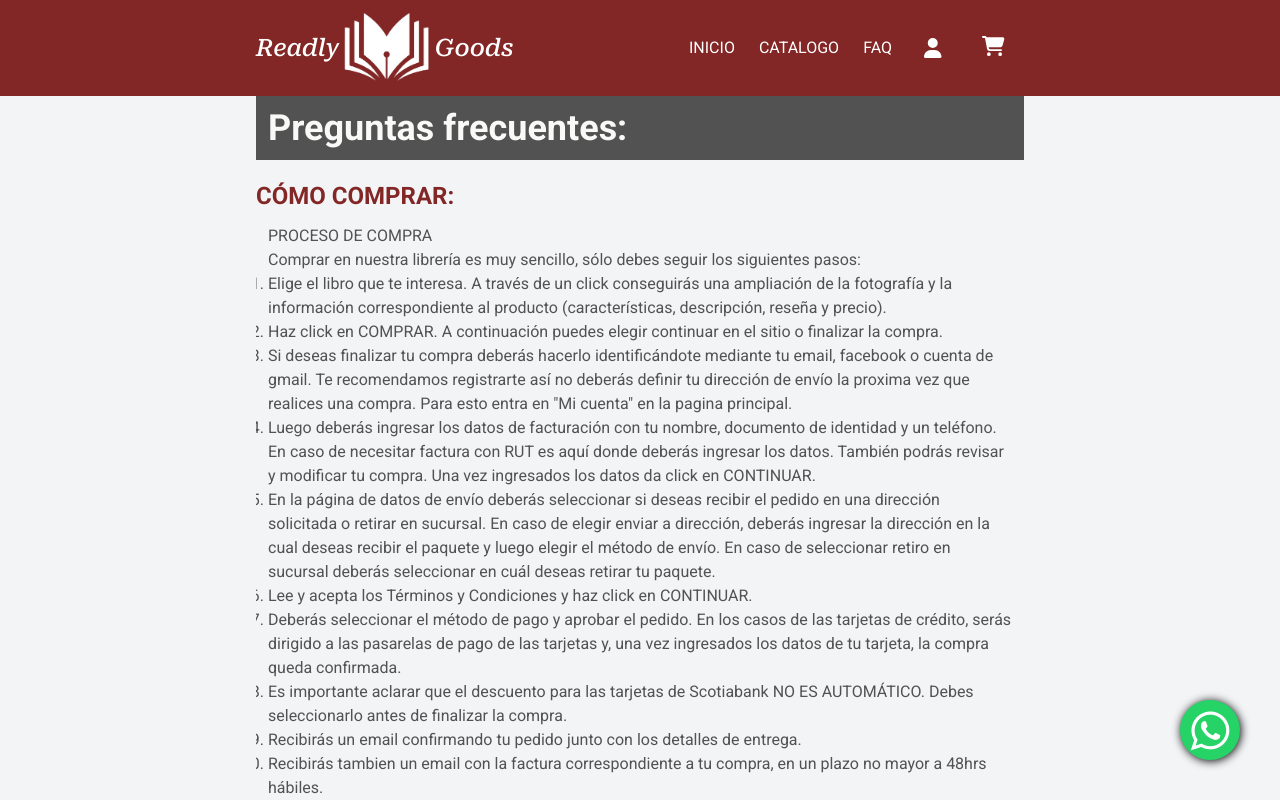
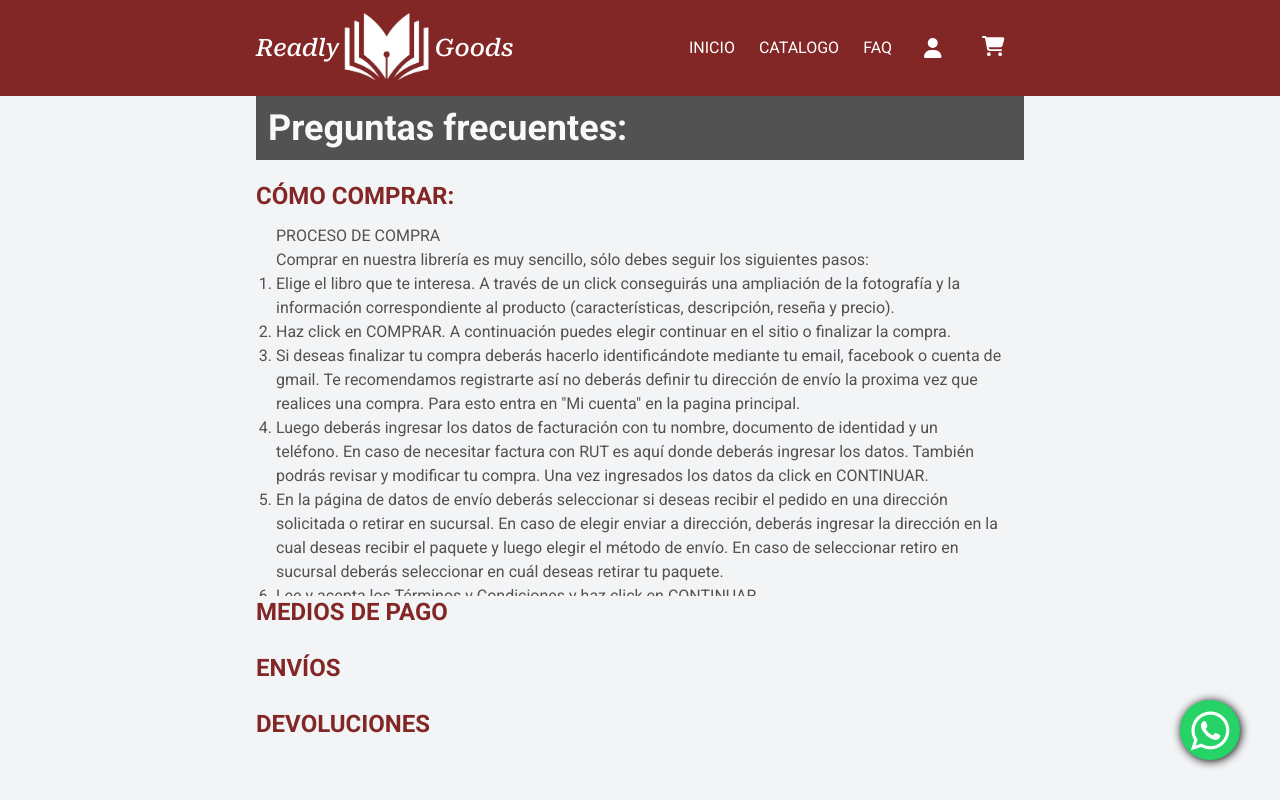
Before and after one commit to No-Country/c15-58-n-react-agregarback, a React (Vite) app in the folder Front/readly-goods/: page /faq in a window 1280 px wide. Both pictures are taken after a click on the button "CÓMO COMPRAR:". Shown: the top 800 px of the page. Built offline with nearby package versions, Linux system fonts and the light colour scheme; a web font is replaced by a local one.

Commit message:
update class accordion FAQ

```diff
--- a/Front/readly-goods/src/components/accordion/Accordion.jsx
+++ b/Front/readly-goods/src/components/accordion/Accordion.jsx
@@ -28,7 +28,10 @@ const Accordion = ({
   const acordionRef = useRef(null);
 
   const handleOutsideClick = () => {
-         setAccordionOpen(false);
+    setTimeout(() => {
+      setAccordionOpen(false);
+    }, 300);
+
     }
   useClickAway(acordionRef, handleOutsideClick)
 
@@ -45,11 +48,11 @@ const Accordion = ({
 
       <div
 
-        className={`${classContent} grid overflow-hidden transition-all duration-1000 ease-in-out cursor-pointer
+        className={`${classContent} grid overflow-hidden transition-all duration-1000 ease-in cursor-pointer
             ${
               accordionOpen
-                ? "grid-rows-[1fr] opacity-100 "
-                : "grid-rows-[0fr] opacity-0 "
+                ? "grid-rows-[1fr] opacity-100 max-h-96"
+                : "grid-rows-[0fr] opacity-0 max-h-0"
             }`}
       >
         {accordionOpen && content}
--- a/Front/readly-goods/src/components/pages/faq/Faq.jsx
+++ b/Front/readly-goods/src/components/pages/faq/Faq.jsx
@@ -80,7 +80,7 @@ const Faq = () => {
                 </ol>
               </>
             }
-            classContent={"text-[#525252] p-3"}
+            classContent={"text-[#525252] px-5 py-3"}
             classAccordion={""}
           />
           <Accordion
```
